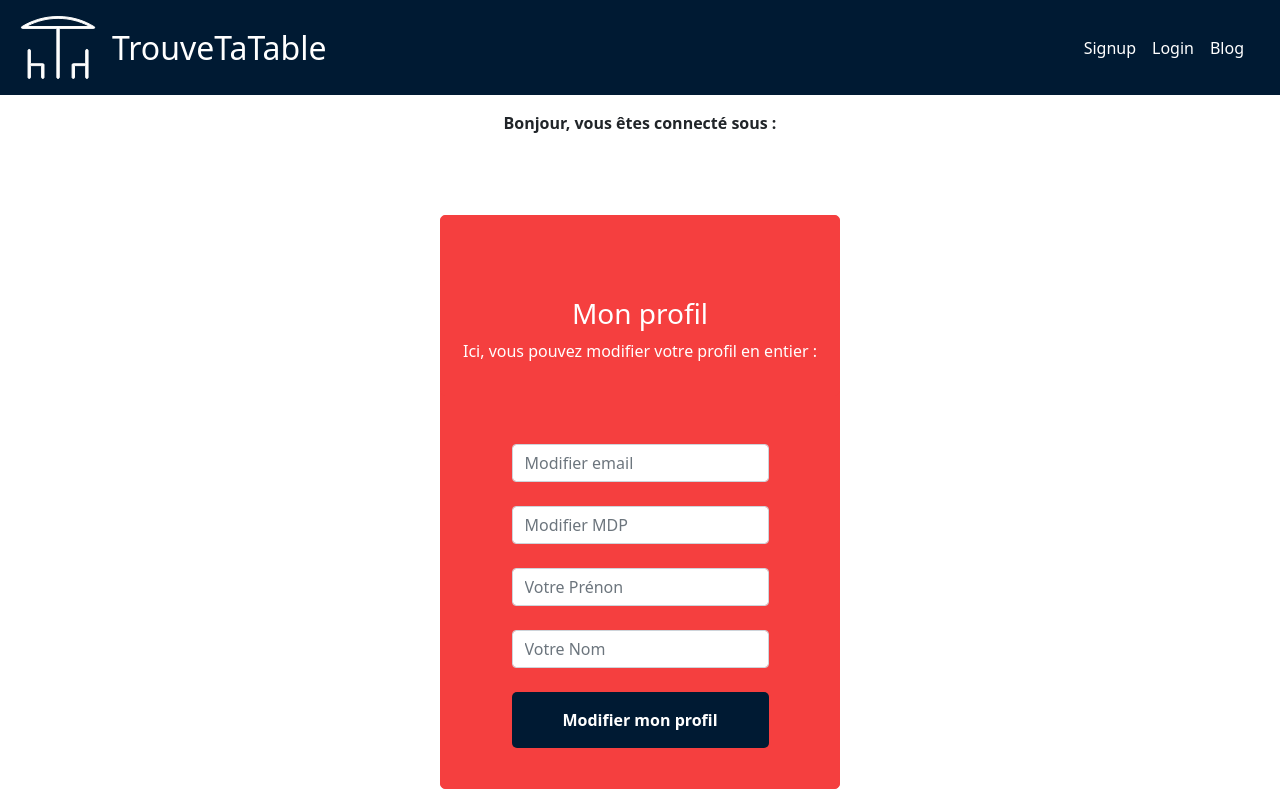
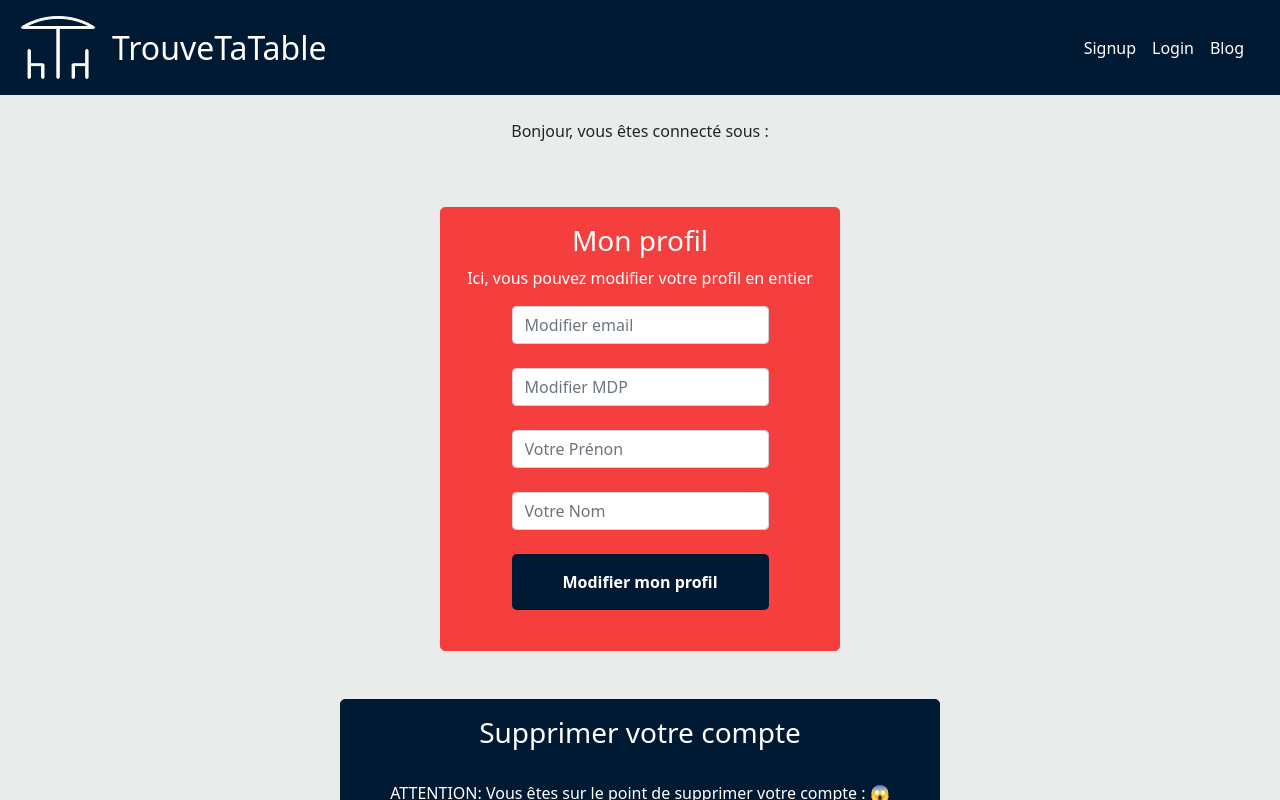
Before and after one commit to chendanet/frontend_trouvetatabe, a React (Create React App) app: page /profile in a window 1280 px wide. Built offline with nearby package versions, Linux system fonts and the light colour scheme; no server answers.

Commit message:
front page profil

```diff
--- a/src/components/App/index.css
+++ b/src/components/App/index.css
@@ -1,6 +1,6 @@
 .App {
   height: 100vh;
-  width: 100vw;
+  width: 100%;
   display: grid;
   /* grid-template-columns: 1fr; */
   /* grid-template-rows: auto 1fr auto; */
--- a/src/pages/Booking/index.jsx
+++ b/src/pages/Booking/index.jsx
@@ -95,13 +95,12 @@ const Booking = ({ modal, idVenue }) => {
             Select a time:
           </label>
           <br />
-          <input
-            className="form-control mb-4"
+          <input className="form-control mb-4"
             type="time"
             id="appt"
             name="appt"
-            onChange={(e) => setTime(e.target.value)}
-          />
+            required
+            onChange={(e) => setTime(e.target.value)} />
           <button type="submit" onClick={fetchBooking} className="btn-signin">
             {" "}
             Submit{" "}
--- a/src/pages/Profile/Profile.css
+++ b/src/pages/Profile/Profile.css
@@ -1,5 +1,5 @@
-body {
-    background-color: transparent;
+.container-profil{
+    background-color:#b8babb4b;
 }
 
 .form-container{
--- a/src/pages/Profile/index.jsx
+++ b/src/pages/Profile/index.jsx
@@ -111,18 +111,19 @@ const Profile = () => {
     };
 
 
+
+
     return (
-        <>
-            <div className="identityProfil text-center m-3">
-                {currentUser.last_name ? <p>Bonjour,<h4>{currentUser.last_name}</h4></p> : <p>Bonjour, vous êtes connecté sous : <h4>{currentUser.email}</h4></p>}
-
+        <div className="container-profil">
+            <div className="row justify-content-md-center justify-content-sm-center justify-content-xs-center">
+                <div className=" col-md-6 col-sm-6 mt-4 text-center ">
+                    {currentUser.last_name ? <p className="text-center">Bonjour,<h4>{currentUser.last_name}</h4></p> : <p>Bonjour, vous êtes connecté sous : <h4>{currentUser.email}</h4></p>}
+                </div>
             </div>
             <div className="container d-flex align-items-center justify-content-center">
                 <div className="form-container">
-                    <div className="form-container">
                     <h3>Mon profil</h3>
-                        <p>Ici, vous pouvez modifier votre profil en entier :</p>
-                    </div>
+                    <p>Ici, vous pouvez modifier votre profil en entier</p>
                     <form>
                         <div>
                             <input
@@ -179,31 +180,31 @@ const Profile = () => {
                     <br />
                 </div>
             </div>
+
             <div className="container ">
-
-                <h3>My bookings</h3>
+                <div className="row justify-content-md-center">
+                    <h4 className="col-md-2 ">My bookings</h4>
+                </div>
+                <div className="row justify-content-center">
                     {myBooking.map((booking) => (
-
                         booking.user_id === parseInt(currentUser.id) && (
-
-                        <div className="card m-2 p-2 d-flex align-items-center justify-content-center">
-                            <h2>{booking.venue.name}</h2>
-                            <h4>seat:</h4>
-                            <span>{booking.seat}</span>
-                            <h4>Date:</h4>
-                            <span>{booking.date}</span>
-                            <h4>Time:</h4>
-                            <span>{booking.time}</span>
+                            <div className="card col-md-4 rounded-5 p-3 m-4">
+                                <h5 className="card-title">{booking.venue.name.toUpperCase()}</h5>
+                                <h6>seat: <span className="text-dark">{booking.seat}</span></h6>
+                                <h6>Date: <span className="text-dark">{booking.date}</span></h6>
+                                <h6>Time: <span className="text-dark">{booking.time}</span></h6>
                                 <div className="delete-button">
                                     <button alt="trashcan" onClick={() => deleteBooking(booking.id)}> Supprimer </button>
-
                                 </div>
                             </div>
 
                         ))
                     )}
                 </div>
-        </>
+            </div>
+
+
+        </div>
 
 
     )
```
Lines whose indentation alone changed are shown as unchanged.
